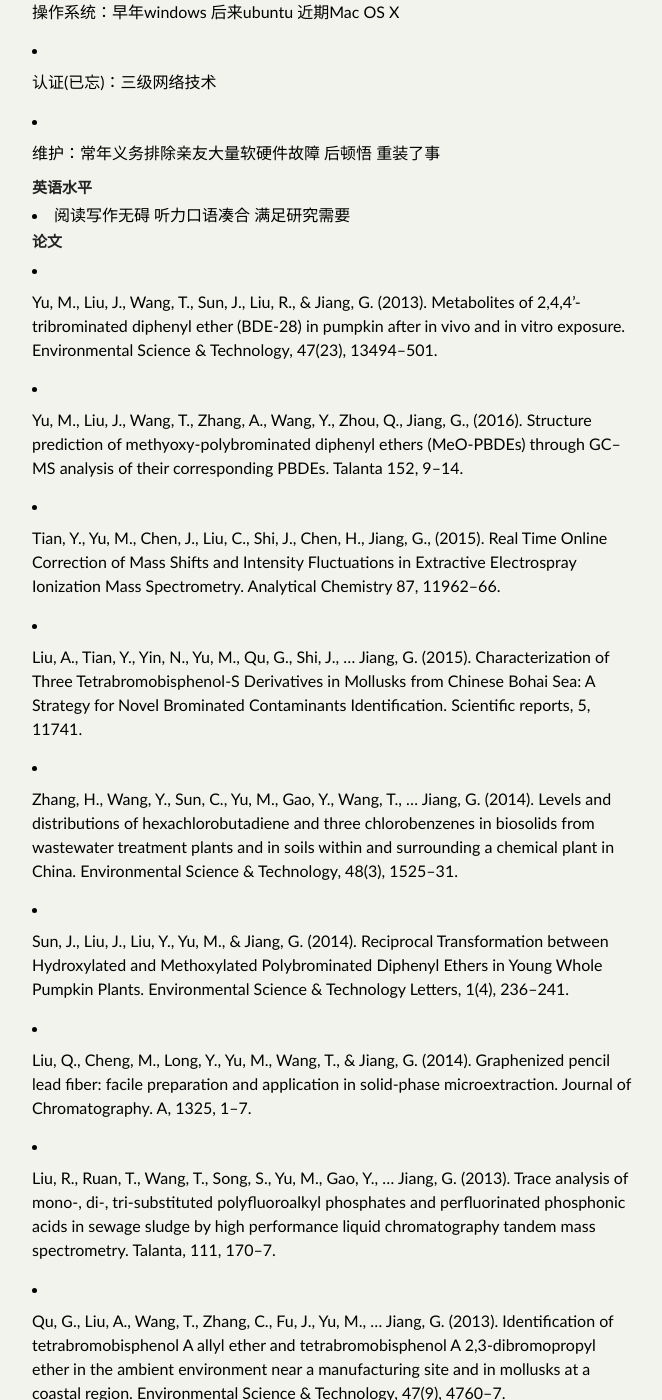
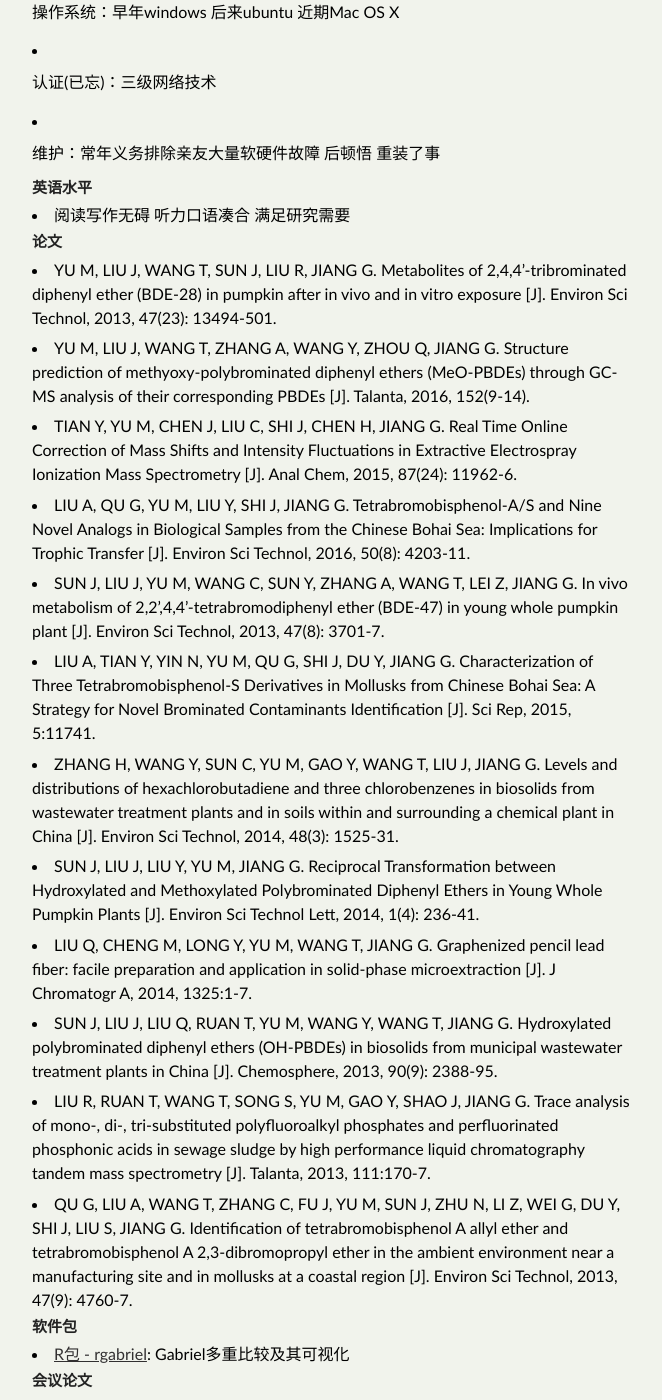
Before and after one commit to yufree/blogcn, a Jekyll site: the page built from vitae/index.md, in a window 1280 px wide and 1400 px high, scrolled down 1137 px. Shown: the whole window, without its empty margins (308-970 px from the left). Built offline with Jekyll 4.4.1, drawn with Linux system fonts in a browser that asks for light colours; some web fonts are replaced; comment, search, counter and statistics services are not loaded; some of the changed text lies outside the part shown.

Commit message:
update cv

```diff
--- a/vitae/index.md
+++ b/vitae/index.md
@@ -49,27 +49,18 @@
 
 ## 论文
 
-- Yu, M., Liu, J., Wang, T., Sun, J., Liu, R., & Jiang, G. (2013). Metabolites of 2,4,4’-tribrominated diphenyl ether (BDE-28) in pumpkin after in vivo and in vitro exposure. Environmental Science & Technology, 47(23), 13494–501.
-
-- Yu, M., Liu, J., Wang, T., Zhang, A., Wang, Y., Zhou, Q., Jiang, G., (2016). Structure prediction of methyoxy-polybrominated diphenyl ethers (MeO-PBDEs) through GC–MS analysis of their corresponding PBDEs. Talanta 152, 9–14.
-
-- Tian, Y., Yu, M., Chen, J., Liu, C., Shi, J., Chen, H., Jiang, G., (2015). Real Time Online Correction of Mass Shifts and Intensity Fluctuations in Extractive Electrospray Ionization Mass Spectrometry. Analytical Chemistry 87, 11962–66.
-
-- Liu, A., Tian, Y., Yin, N., Yu, M., Qu, G., Shi, J., … Jiang, G. (2015). Characterization of Three Tetrabromobisphenol-S Derivatives in Mollusks from Chinese Bohai Sea: A Strategy for Novel Brominated Contaminants Identification. Scientific reports, 5, 11741.
-
-- Zhang, H., Wang, Y., Sun, C., Yu, M., Gao, Y., Wang, T., … Jiang, G. (2014). Levels and distributions of hexachlorobutadiene and three chlorobenzenes in biosolids from wastewater treatment plants and in soils within and surrounding a chemical plant in China. Environmental Science & Technology, 48(3), 1525–31.
-
-- Sun, J., Liu, J., Liu, Y., Yu, M., & Jiang, G. (2014). Reciprocal Transformation between Hydroxylated and Methoxylated Polybrominated Diphenyl Ethers in Young Whole Pumpkin Plants. Environmental Science & Technology Letters, 1(4), 236–241.
-
-- Liu, Q., Cheng, M., Long, Y., Yu, M., Wang, T., & Jiang, G. (2014). Graphenized pencil lead fiber: facile preparation and application in solid-phase microextraction. Journal of Chromatography. A, 1325, 1–7.
-
-- Liu, R., Ruan, T., Wang, T., Song, S., Yu, M., Gao, Y., … Jiang, G. (2013). Trace analysis of mono-, di-, tri-substituted polyfluoroalkyl phosphates and perfluorinated phosphonic acids in sewage sludge by high performance liquid chromatography tandem mass spectrometry. Talanta, 111, 170–7.
-
-- Qu, G., Liu, A., Wang, T., Zhang, C., Fu, J., Yu, M., … Jiang, G. (2013). Identification of tetrabromobisphenol A allyl ether and tetrabromobisphenol A 2,3-dibromopropyl ether in the ambient environment near a manufacturing site and in mollusks at a coastal region. Environmental Science & Technology, 47(9), 4760–7.
-
-- Sun, J., Liu, J., Liu, Q., Ruan, T., Yu, M., Wang, Y., … Jiang, G. (2013). Hydroxylated polybrominated diphenyl ethers (OH-PBDEs) in biosolids from municipal wastewater treatment plants in China. Chemosphere, 90(9), 2388–95.
-
-- Sun, J., Liu, J., Yu, M., & Wang, C. (2013). In vivo metabolism of 2, 2′, 4, 4′-tetrabromodiphenyl ether (BDE-47) in young whole pumpkin plant. Environmental Science & Technology, 47(8), 3701–3707.
+- YU M, LIU J, WANG T, SUN J, LIU R, JIANG G. Metabolites of 2,4,4'-tribrominated diphenyl ether (BDE-28) in pumpkin after in vivo and in vitro exposure [J]. Environ Sci Technol, 2013, 47(23): 13494-501.
+- YU M, LIU J, WANG T, ZHANG A, WANG Y, ZHOU Q, JIANG G. Structure prediction of methyoxy-polybrominated diphenyl ethers (MeO-PBDEs) through GC-MS analysis of their corresponding PBDEs [J]. Talanta, 2016, 152(9-14).
+- TIAN Y, YU M, CHEN J, LIU C, SHI J, CHEN H, JIANG G. Real Time Online Correction of Mass Shifts and Intensity Fluctuations in Extractive Electrospray Ionization Mass Spectrometry [J]. Anal Chem, 2015, 87(24): 11962-6.
+- LIU A, QU G, YU M, LIU Y, SHI J, JIANG G. Tetrabromobisphenol-A/S and Nine Novel Analogs in Biological Samples from the Chinese Bohai Sea: Implications for Trophic Transfer [J]. Environ Sci Technol, 2016, 50(8): 4203-11.
+- SUN J, LIU J, YU M, WANG C, SUN Y, ZHANG A, WANG T, LEI Z, JIANG G. In vivo metabolism of 2,2',4,4'-tetrabromodiphenyl ether (BDE-47) in young whole pumpkin plant [J]. Environ Sci Technol, 2013, 47(8): 3701-7.
+- LIU A, TIAN Y, YIN N, YU M, QU G, SHI J, DU Y, JIANG G. Characterization of Three Tetrabromobisphenol-S Derivatives in Mollusks from Chinese Bohai Sea: A Strategy for Novel Brominated Contaminants Identification [J]. Sci Rep, 2015, 5:11741.
+- ZHANG H, WANG Y, SUN C, YU M, GAO Y, WANG T, LIU J, JIANG G. Levels and distributions of hexachlorobutadiene and three chlorobenzenes in biosolids from wastewater treatment plants and in soils within and surrounding a chemical plant in China [J]. Environ Sci Technol, 2014, 48(3): 1525-31.
+- SUN J, LIU J, LIU Y, YU M, JIANG G. Reciprocal Transformation between Hydroxylated and Methoxylated Polybrominated Diphenyl Ethers in Young Whole Pumpkin Plants [J]. Environ Sci Technol Lett, 2014, 1(4): 236-41.
+- LIU Q, CHENG M, LONG Y, YU M, WANG T, JIANG G. Graphenized pencil lead fiber: facile preparation and application in solid-phase microextraction [J]. J Chromatogr A, 2014, 1325:1-7.
+- SUN J, LIU J, LIU Q, RUAN T, YU M, WANG Y, WANG T, JIANG G. Hydroxylated polybrominated diphenyl ethers (OH-PBDEs) in biosolids from municipal wastewater treatment plants in China [J]. Chemosphere, 2013, 90(9): 2388-95.
+- LIU R, RUAN T, WANG T, SONG S, YU M, GAO Y, SHAO J, JIANG G. Trace analysis of mono-, di-, tri-substituted polyfluoroalkyl phosphates and perfluorinated phosphonic acids in sewage sludge by high performance liquid chromatography tandem mass spectrometry [J]. Talanta, 2013, 111:170-7.
+- QU G, LIU A, WANG T, ZHANG C, FU J, YU M, SUN J, ZHU N, LI Z, WEI G, DU Y, SHI J, LIU S, JIANG G. Identification of tetrabromobisphenol A allyl ether and tetrabromobisphenol A 2,3-dibromopropyl ether in the ambient environment near a manufacturing site and in mollusks at a coastal region [J]. Environ Sci Technol, 2013, 47(9): 4760-7.
 
 ## 软件包
 
```
